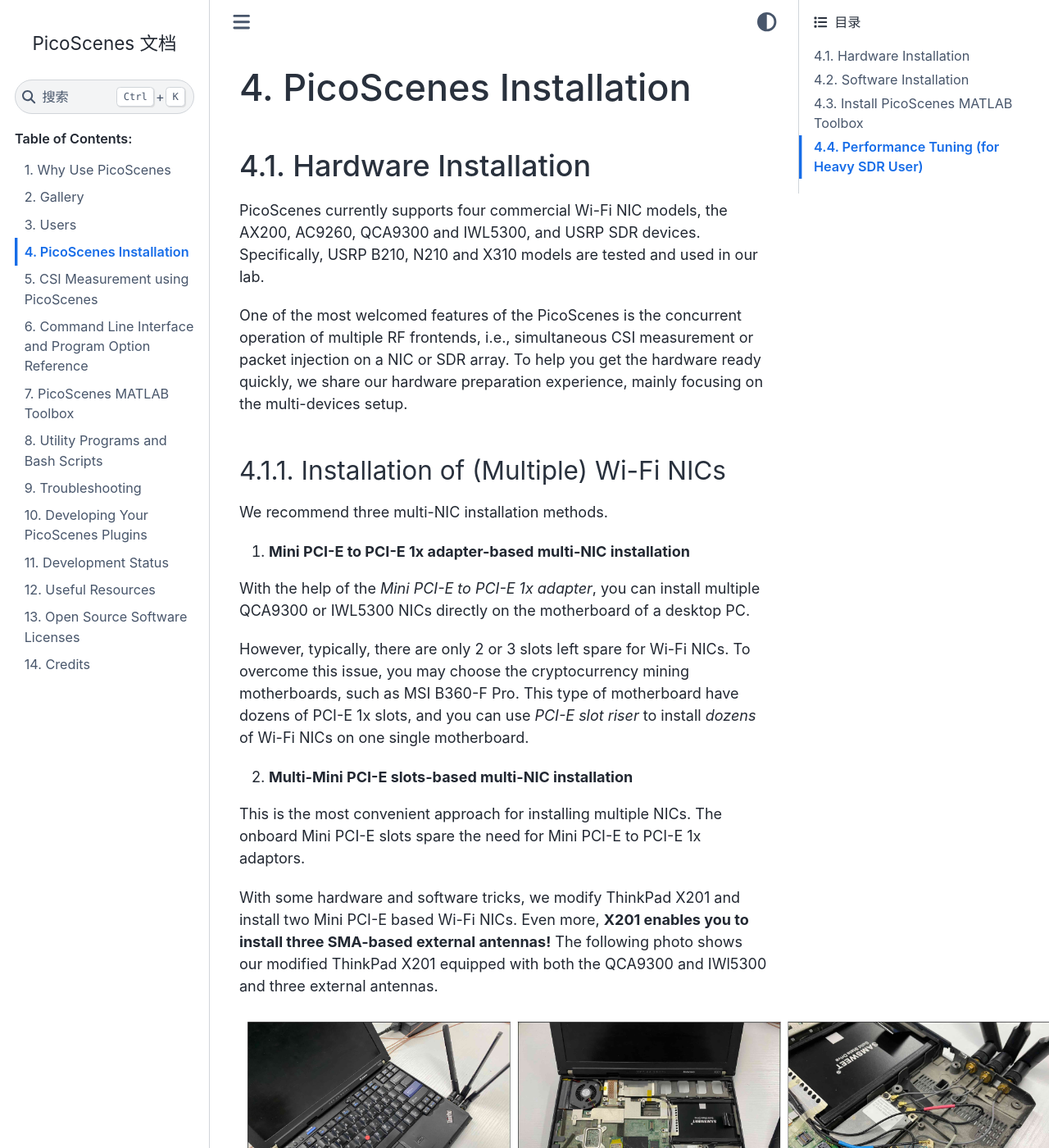
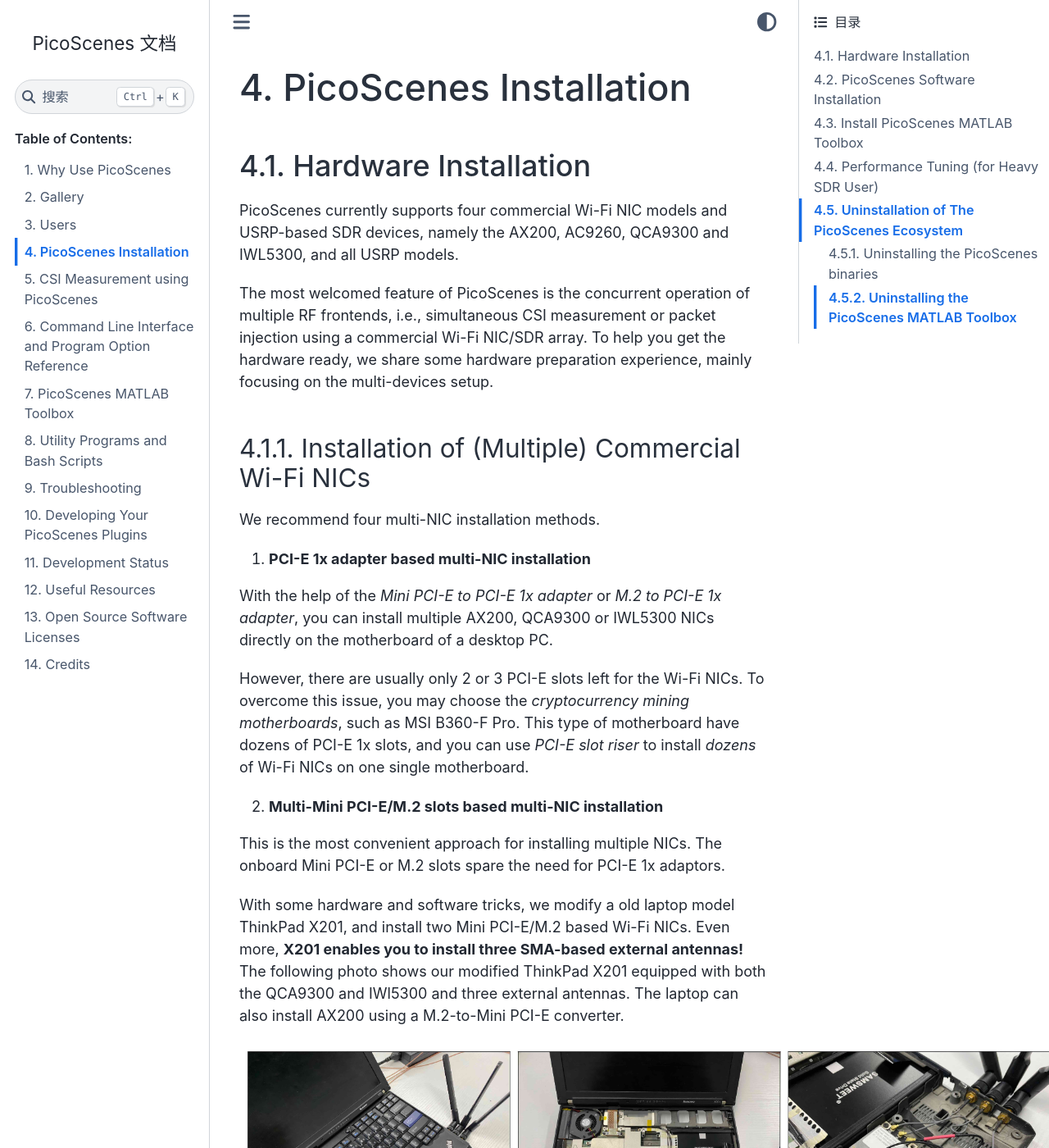
Before and after one commit to wifisensing/PicoScenes-Manual, a Sphinx documentation site: the page built from source/installation.rst, in a window 1280 px wide and 1400 px high. Shown: the whole window at 82% size. Built offline with Sphinx 7.4.7 and the Sphinx Book theme 1.1.4, drawn with Linux system fonts in a browser that asks for light colours; some of the changed text lies outside the part shown.

Commit message:
update the installation

```diff
--- a/source/installation.rst
+++ b/source/installation.rst
@@ -6,26 +6,26 @@
 Hardware Installation
 =======================
 
-PicoScenes currently supports four commercial Wi-Fi NIC models, the AX200, AC9260, QCA9300 and IWL5300, and USRP SDR devices. Specifically, USRP B210, N210 and X310 models are tested and used in our lab.
+PicoScenes currently supports four commercial Wi-Fi NIC models and USRP-based SDR devices, namely the AX200, AC9260, QCA9300 and IWL5300, and all USRP models.
 
-One of the most welcomed features of the PicoScenes is the concurrent operation of multiple RF frontends, i.e., simultaneous CSI measurement or packet injection on a NIC or SDR array. To help you get the hardware ready quickly, we share our hardware preparation experience, mainly focusing on the multi-devices setup.
+The most welcomed feature of PicoScenes is the concurrent operation of multiple RF frontends, i.e., simultaneous CSI measurement or packet injection using a commercial Wi-Fi NIC/SDR array. To help you get the hardware ready, we share some hardware preparation experience, mainly focusing on the multi-devices setup.
 
-Installation of (Multiple) Wi-Fi NICs
+Installation of (Multiple) Commercial Wi-Fi NICs
 +++++++++++++++++++++++++++++++++++++++++++++++++++++
 
-We recommend three multi-NIC installation methods.
+We recommend four multi-NIC installation methods.
 
-1. **Mini PCI-E to PCI-E 1x adapter-based multi-NIC installation**
+1. **PCI-E 1x adapter based multi-NIC installation**
 
-With the help of the `Mini PCI-E to PCI-E 1x adapter`, you can install multiple QCA9300 or IWL5300 NICs directly on the motherboard of a desktop PC.
+With the help of the `Mini PCI-E to PCI-E 1x adapter` or `M.2 to PCI-E 1x adapter`, you can install multiple AX200, QCA9300 or IWL5300 NICs directly on the motherboard of a desktop PC.
 
-However, typically, there are only 2 or 3 slots left spare for Wi-Fi NICs. To overcome this issue, you may choose the cryptocurrency mining motherboards, such as MSI B360-F Pro. This type of motherboard have dozens of PCI-E 1x slots, and you can use *PCI-E slot riser* to install *dozens* of Wi-Fi NICs on one single motherboard.
+However, there are usually only 2 or 3 PCI-E slots left for the Wi-Fi NICs. To overcome this issue, you may choose the *cryptocurrency mining motherboards*, such as MSI B360-F Pro. This type of motherboard have dozens of PCI-E 1x slots, and you can use *PCI-E slot riser* to install *dozens* of Wi-Fi NICs on one single motherboard.
 
-2. **Multi-Mini PCI-E slots-based multi-NIC installation**
+2. **Multi-Mini PCI-E/M.2 slots based multi-NIC installation**
 
-This is the most convenient approach for installing multiple NICs. The onboard Mini PCI-E slots spare the need for Mini PCI-E to PCI-E 1x adaptors.
+This is the most convenient approach for installing multiple NICs. The onboard Mini PCI-E or M.2 slots spare the need for PCI-E 1x adaptors.
 
-With some hardware and software tricks, we modify ThinkPad X201 and install two Mini PCI-E based Wi-Fi NICs. Even more, **X201 enables you to install three SMA-based external antennas!** The following photo shows our modified ThinkPad X201 equipped with both the QCA9300 and IWl5300 and three external antennas.
+With some hardware and software tricks, we modify a old laptop model ThinkPad X201, and install two Mini PCI-E/M.2 based Wi-Fi NICs. Even more, **X201 enables you to install three SMA-based external antennas!** The following photo shows our modified ThinkPad X201 equipped with both the QCA9300 and IWl5300 and three external antennas. The laptop can also install AX200 using a M.2-to-Mini PCI-E converter.
 
 .. figure:: /images/X201-External-Antennas.jpg
     :figwidth: 1000px
@@ -38,7 +38,7 @@
 
 The PCI-E bridge adapter can split one PCI-E connection into multiple, just like a PCI-E hub. Therefore, you may install connect multiple NICs to only one of the motherboard PCI-E slots via the bridge adapter.
 
-And even more so, you may build a multi-layer hierarchy of the bridge adapters and install QCA9300 or IWL5300 to all its leaf nodes. In this way, you may install over 100 Wi-Fi NICs to your system in theory. To validate the feasibility of this approach, we built a 27-NIC Wi-Fi sensing array using a 3-layer hierarchy of the 1 to 3 PCI-E bridge adapters. The figure below shows the picture and layout of the 27-NIC array. The entire array is encapsulated in an IKEA box.
+And even more so, you may build a multi-layer hierarchy of the bridge adapters and install AX200, QCA9300 or IWL5300 to all its leaf nodes. In this way, you may install over 100 Wi-Fi NICs to your system in theory. To validate the feasibility of this approach, we built a 27-NIC Wi-Fi sensing array using a 3-layer hierarchy of the 1 to 3 PCI-E bridge adapters. The figure below shows the picture and layout of the 27-NIC array. The entire array is encapsulated in an IKEA box.
 
 .. figure:: /images/NICArrayLayout-horizontal.jpg
     :figwidth: 1000px
@@ -68,7 +68,11 @@
 - `USRP Hardware Driver and USRP Manual: USRP X3x0 Series <https://files.ettus.com/manual/page_usrp_x3x0.html>`_
 - `Multiple USRP configuration <https://files.ettus.com/manual/page_multiple.html>`_
 
-Some suggestions based on our previous experience:
+
+Our Suggestions on USRP Hardware Setup
+~~~~~~~~~~~~~~~~~~~~~~~~~~~~~~~~~~~~~~~~
+
+Suggestions based on our previous experience:
     - For X3x0 series, PicoScenes supports the PCI-E cable-based connection, **but we don't recommend that**. Besides the notably expensive cables, it has two main drawbacks. First, the PCI-E-based connection is inefficient in that each link can only connect one X3x0 device; therefore multi-X3x0 connection requires you to install multiple PCI-E extension boards, which is very expensive and is even impossible for a regular desktop PC with few spare PCI-E slots. Second, the UHD software doesn't support the hybrid combination of the PCI-E-based link and the GbE/10GbE-based link. This restriction further devalues the PCI-E-based link.
     - For both the N2x0 and X3x0 series, **we recommend Intel X710 Quad Port 10 Gb Ethernet Adapter**, a reasonable and cost-effective solution for multiple N2x0 and X3x0 connections. It occupies only one full-size PCI-E slot but provides four 10GbE ports, allowing you to drive up to 4 X3x0s or eight independent full-duplex channels.
     - As clearly stated in `Multiple USRP configuration <https://files.ettus.com/manual/page_multiple.html>`_, **UHD only supports combining multiple USRP devices of the same model, and currently only N2x0 and X3x0 series are combination-ready**.
@@ -101,7 +105,7 @@
 
         uhd_usrp_probe
 
-`uhd_usrp_probe` prints the hardware details of all connected devices. It also checks whether the devices' firmwares are consistent with the UHD software installed on the host computer. If the inconsistency is detected, you may use ``uhd_image_loader`` command to flash the latest firmwares to the USRP:
+`uhd_usrp_probe` prints the hardware details of all connected devices. It also checks whether the devices' firmwares are consistent with the UHD software installed on the host computer. If the inconsistency is detected, you may use `uhd_image_loader` command to flash the latest firmwares to the USRP:
 
 For the USRP N2x0 device, run:
 
@@ -138,30 +142,31 @@
     uhd_cal_tx_dc_offset
     uhd_cal_tx_iq_balance
 
-Software Installation
-=========================
+PicoScenes Software Installation
+==================================
 
 Prerequisites
 ++++++++++++++++++++
 
-- Operating System: PicoScenes **only** supports Ubuntu 20.04 and its variants (Linux Mint, Kubuntu, Xubuntu, etc.). Personally, I recommend Linux Mint.
+- CPU should at least support the SSE4.2 instruction set, and AVX2 is recommended.
+- Your computer has at least 4 GB memory. Less than 4 GB memory may cause out-of-memory crash.
+- Operating System: PicoScenes **only** supports Ubuntu 20.04LTS and its variants (Linux Mint, Kubuntu, Xubuntu, etc.). Personally, I strongly recommend the Linux Mint distribution.
 - OS must be **installed atop real hardware**. No virtualization is supported.
-- Your computer has at least 4 GB memory. Less than 4 GB memory may cause out-of-memory crash.
-- Internet connection: the Internet connection is required during the installation process and is also required for regular build expiration checking in future use.
-- Permit to install the latest kernel version: PicoScenes depends on and is always built against the latest kernel version. During the first installation and subsequent upgrades, your system **may be forced to update to the latest kernel version**.
+- Internet connection: internet connection is required during the installation process and is also required for regular build expiration checking in daily use.
+- Permission for installing the latest kernel version: PicoScenes depends on and is always built against the latest kernel versions. During the first-time installation and subsequent upgrades, your system **will be forced to update to the latest kernel version**.
 - The latest version of MATLAB on Linux/macOS/Windows: PicoScenes MATLAB Toolbox, the CSI measurement data decoding routine in MATLAB, **only** supports the R2020b or above versions of MATLAB on Linux/macOS/Windows platforms.
 
-Install PicoScenes via apt
-++++++++++++++++++++++++++++
+Install PicoScenes via *apt* command
++++++++++++++++++++++++++++++++++++++++++++++++++++
 
-If your system meets the above requirements, you can start the installation now.
+Only if your system meets *all* above requirements, can you start the installation now.
 
 #. Download and install PicoScenes Source Updater
-    - Click :download:`PicoScenes Source Updater <https://zpj.io/PicoScenes/pool/main/picoscenes-source-updater.deb>` and choose 'Open with ``GDebi Package Installer``'
+    - Click :download:`PicoScenes Source Updater <https://zpj.io/PicoScenes/pool/main/picoscenes-source-updater.deb>` and choose *Open with "GDebi Package Installer"*
 
-    - Click `Install Package`.
+    - Click *Install Package*
 
-    .. note:: PicoScenes Source Updater doesn't install PicoScenes software but registers the PicoScenes software repository to your system so that PicoScenes can be installed and auto-upgraded via the Debian apt facilities.
+    .. note:: PicoScenes Source Updater doesn't install the PicoScenes software but registers the PicoScenes software repository to your system, so that PicoScenes can be installed and auto-upgraded via the *apt* command.
 
 #. Update the cache of apt repositories
     Open a terminal and run the following command:
@@ -185,7 +190,7 @@
 
         sudo apt install picoscenes-all
 
-    After a few minutes of package downloading (the duration depends on your network), a EULA message, similar to the following screenshot, will appear in the terminal. You will read the EULA and decide if you agree to the listed terms. You can press up/down arrow keys to view the full content and press TAB to move the cursor to the <Ok>. You finish the reading of EULA by pressing the <Ok>.
+    After a few minutes of package downloading (the duration depends on your network), the PicoScenes EULA message, similar to the following screenshot, will appear in the terminal. You should read the EULA and decide if you agree to the listed terms. You can press up/down arrow keys to view the full content and press TAB to move the cursor to the <Ok>. You finish the reading of EULA by pressing the <Ok>.
 
     .. figure:: /images/PicoScenes-platform-EULA.png
         :figwidth: 1000px
@@ -203,13 +208,13 @@
 
         Screenshot: Users decide whether to accept the EULA terms
 
-    .. hint:: If you wrongfully press the <No>, the PicoScenes installer will show you the solution to reinitialize the installation.
+    .. hint:: If you wrongfully press the <No>, the installer will show you the solution to reinitialize the installation.
 
 - Reboot your system
-    You may have to reboot your system to validate the installation; otherwise, the modified drivers for QCA9300 and IWL5300 will not be activated.
+    You may have to reboot your system to validate the installation; otherwise, the modified drivers for AX200, QCA9300 and IWL5300 will not be activated.
 
 - The first run
-    You run ``PicoScenes`` in a terminal (case sensitive), which is your first time opening PicoScenes. Soon after the first launch, PicoScenes will crash with an error message saying, "This is a scheduled exception ...".  Yes, **it is indeed a planned crash**. Run ``PicoScenes`` in the terminal again, and the error should be gone.
+    Run ``PicoScenes`` in a terminal (case sensitive). Soon after the launch, PicoScenes will crash with an error message saying, "This is a scheduled exception ...".  Yes, **it IS a planned crash**. Run ``PicoScenes`` again, and the error should be gone.
 
     As PicoScenes is designed to be a `service` program, it will not quit automatically. You can press Ctrl+C to exit.
 
@@ -272,7 +277,7 @@
 
 - Click the :download:`PicoScenes MATLAB Toolbox <https://zpj.io/PicoScenes/matlab-toolbox/PicoScenes-MATLAB-Toolbox.tar.gz>` link to download the zipped PicoScenes MATLAB Toolbox.
 
-Install PicoScenes MATLAB Toolbox, in MATLAB
+Install PicoScenes MATLAB Toolbox in MATLAB
 ++++++++++++++++++++++++++++++++++++++++++++++
 
 Open MATLAB, change `Current Folder` to the unzipped ``PicoScenes-MATLAB-Toolbox`` directory and run the following command in Command Window:
@@ -313,3 +318,19 @@
     .. code-block:: bash
 
         GRUB_CMDLINE_LINUX_DEFAULT="pti=off spectre_v2=off l1tf=off nospec_store_bypass_disable no_stf_barrier"
+
+Uninstallation of The PicoScenes Ecosystem
+============================================
+
+Uninstalling the PicoScenes binaries
+++++++++++++++++++++++++++++++++++++++
+
+- Run ``sudo apt remove picoscenes-driver-modules-<PRESS TAB KEY>`` to remove the modified NIC drivers. Due to the package dependency hierarchy, the depending picoscenes-platform and picoscenes-plugins-xxx packages will also be removed.
+- Run ``sudo apt remove picoscenes-<PRESS TAB KEY>`` to remove other PicoScenes related packages
+- Reboot your computer
+
+Uninstalling the PicoScenes MATLAB Toolbox
+++++++++++++++++++++++++++++++++++++++++++++
+
+- Run ``install_PicoScenes_MATLAB_Toolbox('uninstall')`` in MATLAB
+- Manually remove the PMT folder
```
Also changed, not shown: other parts of source/installation.rst (+5 -5 lines).
